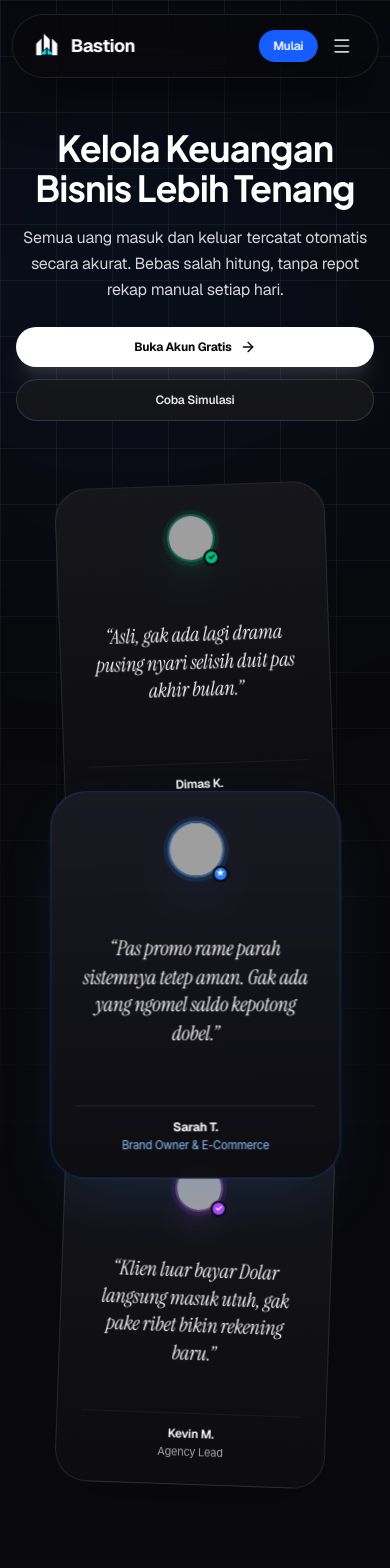
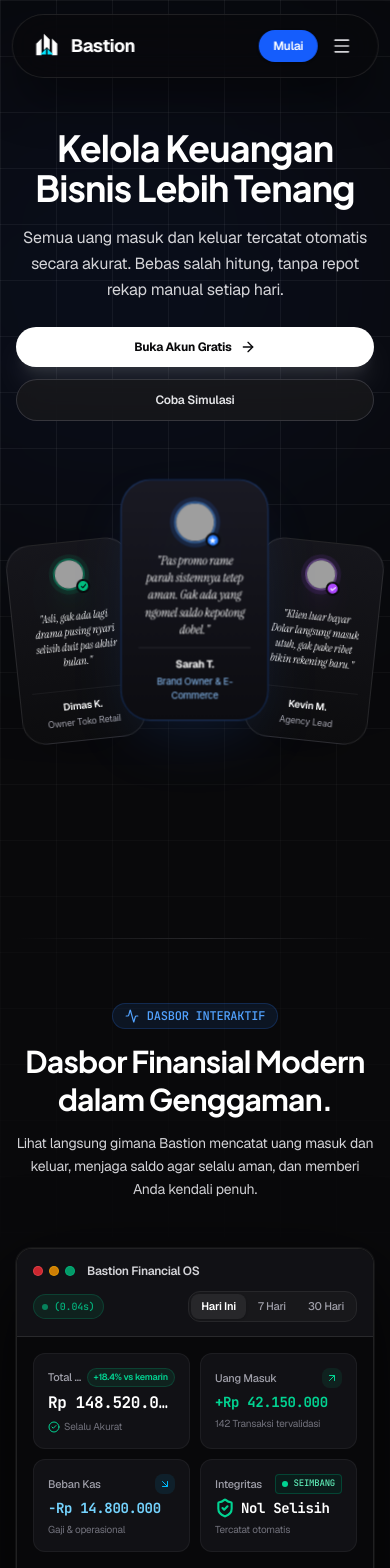
Before and after one commit to agamlatiff/bastion, a React (Vite) app in the folder web/: page / in a window 390 px wide. Shown: the top 1568 px of the page. Built offline with nearby package versions, Linux system fonts and the light colour scheme; grey boxes are pictures that could not be loaded.

Commit message:
feat(landing): keep hero cards horizontal on all devices, remove jargon, clean up dashboard copy

```diff
--- a/web/src/components/landing/ConcentricVault.tsx
+++ b/web/src/components/landing/ConcentricVault.tsx
@@ -106,10 +106,10 @@ export const ConcentricVault: React.FC = () => {
                     {/* Left Column: Interactive Layer Switcher */}
                     <div className="lg:col-span-5 space-y-3.5 sm:space-y-4">
                         <div className="space-y-1.5 sm:space-y-2 pb-1 sm:pb-2 text-left">
-                            <h3 className="text-lg sm:text-2xl font-bold text-white tracking-tight font-heading">
+                            <h3 className="text-xl sm:text-2xl md:text-3xl font-bold text-white tracking-tight font-heading">
                                 Tiga Lapisan Penjaga Kas Usaha
                             </h3>
-                            <p className="text-xs sm:text-sm text-zinc-400 leading-relaxed">
+                            <p className="text-sm sm:text-base text-zinc-300 leading-relaxed">
                                 Klik tiap cincin atau tombol di bawah untuk melihat bagaimana Bastion menjaga uang bisnis Anda dari berbagai risiko di lapangan.
                             </p>
                         </div>
--- a/web/src/pages/LandingPage.tsx
+++ b/web/src/pages/LandingPage.tsx
@@ -119,30 +119,30 @@ export const LandingPage: React.FC = () => {
         {
             id: 'TRX-948',
             time: 'Baru saja',
-            title: 'Pelunasan Invoice B2B #1042',
-            category: 'Penjualan Digital',
-            debitAccount: 'Kas Utama Bank Central',
-            creditAccount: 'Piutang Usaha',
+            title: 'Pembayaran dari Klien #1042',
+            category: 'Penjualan',
+            debitAccount: 'Rekening Utama',
+            creditAccount: 'Uang Masuk',
             amountFormatted: '+Rp 12.500.000',
             isIncome: true,
         },
         {
             id: 'TRX-947',
             time: '8 menit lalu',
-            title: 'Pembayaran Cloud Server AWS',
-            category: 'Infrastruktur',
-            debitAccount: 'Beban Operasional',
-            creditAccount: 'Kas Bank USD ($150)',
+            title: 'Bayar Tagihan Operasional',
+            category: 'Pengeluaran',
+            debitAccount: 'Rekening Utama',
+            creditAccount: 'Uang Keluar',
             amountFormatted: '-Rp 2.450.000',
             isIncome: false,
         },
         {
             id: 'TRX-946',
             time: '24 menit lalu',
-            title: 'Penerimaan QRIS Merchant',
-            category: 'Kasir Retail',
-            debitAccount: 'Kas Kliring QRIS',
-            creditAccount: 'Pendapatan Harian',
+            title: 'Bayar via QRIS',
+            category: 'Kasir',
+            debitAccount: 'Dompet Digital',
+            creditAccount: 'Uang Masuk',
             amountFormatted: '+Rp 3.850.000',
             isIncome: true,
         },
@@ -167,10 +167,10 @@ export const LandingPage: React.FC = () => {
             const newTrx: DashboardTransaction = {
                 id: `TRX-${Math.floor(950 + Math.random() * 49)}`,
                 time: 'Baru saja',
-                title: 'Pesanan Masuk Flash Sale #882',
-                category: 'E-Commerce Live',
-                debitAccount: 'Kas Operasional Bastion',
-                creditAccount: 'Pendapatan Bersih Usaha',
+                title: 'Pesanan Flash Sale #882',
+                category: 'Toko Online',
+                debitAccount: 'Rekening Utama',
+                creditAccount: 'Uang Masuk',
                 amountFormatted: '+Rp 4.500.000',
                 isIncome: true,
             };
@@ -267,94 +267,94 @@ export const LandingPage: React.FC = () => {
                 {/* ===================================================================== */}
                 {/* 3 KARTU TESTIMONI PORTRAIT NUMPUK SEBAGIAN (Ala Mindly)               */}
                 {/* ===================================================================== */}
-                <div className="relative mt-16 sm:mt-24 max-w-5xl mx-auto flex flex-col md:flex-row items-center md:items-end justify-center md:-space-x-8 lg:-space-x-10 px-2 sm:px-3">
+                <div className="relative mt-16 sm:mt-24 max-w-5xl mx-auto flex flex-row items-end justify-center -space-x-6 sm:-space-x-8 lg:-space-x-10 px-2 sm:px-3 overflow-visible">
                     {/* KARTU KIRI: Dimas (Portrait & Terselip Sebagian) */}
-                    <div className="w-[270px] sm:w-[290px] lg:w-[320px] rounded-[2rem] sm:rounded-[2.5rem] border border-white/10 bg-gradient-to-b from-[#16161c]/95 via-[#111115]/95 to-[#0c0c0e]/95 backdrop-blur-xl p-6 sm:p-8 text-center shadow-2xl relative z-10 -rotate-2 md:-rotate-6 md:translate-y-6 md:origin-bottom-right hover:z-30 hover:rotate-0 hover:translate-y-0 transition-all duration-300 flex flex-col justify-between min-h-[350px] sm:min-h-[400px] md:min-h-[480px] group">
+                    <div className="w-[155px] xs:w-[180px] sm:w-[240px] md:w-[270px] lg:w-[300px] rounded-[1.5rem] sm:rounded-[2rem] md:rounded-[2.5rem] border border-white/10 bg-gradient-to-b from-[#16161c]/95 via-[#111115]/95 to-[#0c0c0e]/95 backdrop-blur-xl p-3 sm:p-5 md:p-8 text-center shadow-2xl relative z-10 -rotate-6 translate-y-5 sm:translate-y-6 origin-bottom-right hover:z-30 hover:rotate-0 hover:translate-y-0 transition-all duration-300 flex flex-col justify-between min-h-[200px] sm:min-h-[290px] md:min-h-[400px] lg:min-h-[460px] group">
                         {/* Avatar Muka Orang */}
                         <div className="flex justify-center pt-1">
                             <div className="relative">
                                 <img
                                     src="https://images.unsplash.com/photo-1507003211169-0a1dd7228f2d?w=160&auto=format&fit=crop&q=80"
                                     alt="Dimas K."
-                                    className="w-12 h-12 sm:w-16 sm:h-16 rounded-full object-cover border-2 border-emerald-400/40 shadow-xl shadow-emerald-500/10 ring-4 ring-emerald-500/10"
+                                    className="w-8 h-8 sm:w-12 sm:h-12 md:w-16 md:h-16 rounded-full object-cover border-2 border-emerald-400/40 shadow-xl shadow-emerald-500/10 ring-4 ring-emerald-500/10"
                                 />
-                                <div className="absolute -bottom-1 -right-1 w-4 h-4 sm:w-5 sm:h-5 rounded-full bg-emerald-500 border-2 border-zinc-950 flex items-center justify-center text-[9px] sm:text-[10px] text-zinc-950 font-bold">
+                                <div className="absolute -bottom-1 -right-1 w-3.5 h-3.5 sm:w-4 sm:h-4 md:w-5 md:h-5 rounded-full bg-emerald-500 border-2 border-zinc-950 flex items-center justify-center text-[8px] md:text-[10px] text-zinc-950 font-bold">
                                     ✓
                                 </div>
                             </div>
                         </div>
 
                         {/* Kata-kata Testimoni Santai */}
-                        <div className="my-auto py-4 sm:py-6 px-1 space-y-2 sm:space-y-3">
-                            <p className="font-display text-xl sm:text-2xl lg:text-[26px] text-zinc-100 font-normal leading-snug italic">
-                                “Asli, gak ada lagi drama pusing nyari selisih duit pas akhir bulan.”
+                        <div className="my-auto py-2 sm:py-4 md:py-6 px-1 space-y-1 sm:space-y-3">
+                            <p className="font-display text-[11px] sm:text-base md:text-xl lg:text-[22px] text-zinc-100 font-normal leading-snug italic">
+                                "Asli, gak ada lagi drama pusing nyari selisih duit pas akhir bulan."
                             </p>
                         </div>
 
                         {/* Nama & Usaha */}
-                        <div className="pt-3 sm:pt-4 border-t border-white/5 space-y-0.5">
-                            <span className="font-semibold text-xs sm:text-sm text-white block">Dimas K.</span>
-                            <span className="text-[11px] sm:text-xs text-zinc-400 block font-sans">Owner Toko Retail</span>
+                        <div className="pt-2 sm:pt-3 md:pt-4 border-t border-white/5 space-y-0.5">
+                            <span className="font-semibold text-[10px] sm:text-xs md:text-sm text-white block">Dimas K.</span>
+                            <span className="text-[9px] sm:text-[11px] md:text-xs text-zinc-400 block font-sans">Owner Toko Retail</span>
                         </div>
                     </div>
 
                     {/* KARTU TENGAH: Sarah (Portrait Paling Depan & Menonjol) */}
-                    <div className="w-[285px] sm:w-[310px] lg:w-[340px] rounded-[2.2rem] sm:rounded-[2.8rem] border border-blue-500/30 bg-gradient-to-b from-[#1a1a24]/98 via-[#13131a]/98 to-[#0d0d12]/98 backdrop-blur-xl p-6 sm:p-9 text-center shadow-[0_25px_60px_-15px_rgba(0,0,0,0.9)] shadow-blue-500/15 relative z-20 -mt-10 sm:-mt-12 md:mt-0 md:-translate-y-2 scale-102 md:scale-105 hover:scale-108 transition-all duration-300 flex flex-col justify-between min-h-[380px] sm:min-h-[430px] md:min-h-[510px] group my-0">
+                    <div className="w-[175px] xs:w-[200px] sm:w-[265px] md:w-[300px] lg:w-[330px] rounded-[1.8rem] sm:rounded-[2.2rem] md:rounded-[2.8rem] border border-blue-500/30 bg-gradient-to-b from-[#1a1a24]/98 via-[#13131a]/98 to-[#0d0d12]/98 backdrop-blur-xl p-4 sm:p-7 md:p-9 text-center shadow-[0_25px_60px_-15px_rgba(0,0,0,0.9)] shadow-blue-500/15 relative z-20 scale-105 hover:scale-108 transition-all duration-300 flex flex-col justify-between min-h-[220px] sm:min-h-[320px] md:min-h-[450px] lg:min-h-[490px] group my-0">
                         {/* Avatar Muka Orang */}
                         <div className="flex justify-center pt-1">
                             <div className="relative">
                                 <img
                                     src="https://images.unsplash.com/photo-1534528741775-53994a69daeb?w=160&auto=format&fit=crop&q=80"
                                     alt="Sarah T."
-                                    className="w-14 h-14 sm:w-18 sm:h-18 rounded-full object-cover border-2 border-blue-400/50 shadow-2xl shadow-blue-500/20 ring-4 ring-blue-500/15"
+                                    className="w-10 h-10 sm:w-14 sm:h-14 md:w-18 md:h-18 rounded-full object-cover border-2 border-blue-400/50 shadow-2xl shadow-blue-500/20 ring-4 ring-blue-500/15"
                                 />
-                                <div className="absolute -bottom-1 -right-1 w-4 h-4 sm:w-5 sm:h-5 rounded-full bg-blue-500 border-2 border-zinc-950 flex items-center justify-center text-[9px] sm:text-[10px] text-white font-bold">
+                                <div className="absolute -bottom-1 -right-1 w-3.5 h-3.5 sm:w-4 sm:h-4 md:w-5 md:h-5 rounded-full bg-blue-500 border-2 border-zinc-950 flex items-center justify-center text-[8px] md:text-[10px] text-white font-bold">
                                     ★
                                 </div>
                             </div>
                         </div>
 
                         {/* Kata-kata Testimoni Santai */}
-                        <div className="my-auto py-4 sm:py-6 px-1 space-y-2 sm:space-y-3">
-                            <p className="font-display text-xl sm:text-2xl lg:text-[28px] text-white font-normal leading-snug italic">
-                                “Pas promo rame parah sistemnya tetep aman. Gak ada yang ngomel saldo kepotong dobel.”
+                        <div className="my-auto py-2 sm:py-4 md:py-6 px-1 space-y-1 sm:space-y-3">
+                            <p className="font-display text-[12px] sm:text-lg md:text-2xl lg:text-[26px] text-white font-normal leading-snug italic">
+                                "Pas promo rame parah sistemnya tetep aman. Gak ada yang ngomel saldo kepotong dobel."
                             </p>
                         </div>
 
                         {/* Nama & Usaha */}
-                        <div className="pt-3 sm:pt-4 border-t border-white/10 space-y-0.5">
-                            <span className="font-bold text-xs sm:text-sm text-white block">Sarah T.</span>
-                            <span className="text-[11px] sm:text-xs text-blue-300 block font-sans">Brand Owner & E-Commerce</span>
+                        <div className="pt-2 sm:pt-3 md:pt-4 border-t border-white/10 space-y-0.5">
+                            <span className="font-bold text-[10px] sm:text-xs md:text-sm text-white block">Sarah T.</span>
+                            <span className="text-[9px] sm:text-[11px] md:text-xs text-blue-300 block font-sans">Brand Owner & E-Commerce</span>
                         </div>
                     </div>
 
                     {/* KARTU KANAN: Kevin (Portrait & Terselip Sebagian) */}
-                    <div className="w-[270px] sm:w-[290px] lg:w-[320px] rounded-[2rem] sm:rounded-[2.5rem] border border-white/10 bg-gradient-to-b from-[#16161c]/95 via-[#111115]/95 to-[#0c0c0e]/95 backdrop-blur-xl p-6 sm:p-8 text-center shadow-2xl relative z-10 rotate-2 md:rotate-6 -mt-10 sm:-mt-12 md:mt-0 md:translate-y-6 md:origin-bottom-left hover:z-30 hover:rotate-0 hover:translate-y-0 transition-all duration-300 flex flex-col justify-between min-h-[350px] sm:min-h-[400px] md:min-h-[480px] group">
+                    <div className="w-[155px] xs:w-[180px] sm:w-[240px] md:w-[270px] lg:w-[300px] rounded-[1.5rem] sm:rounded-[2rem] md:rounded-[2.5rem] border border-white/10 bg-gradient-to-b from-[#16161c]/95 via-[#111115]/95 to-[#0c0c0e]/95 backdrop-blur-xl p-3 sm:p-5 md:p-8 text-center shadow-2xl relative z-10 rotate-6 translate-y-5 sm:translate-y-6 origin-bottom-left hover:z-30 hover:rotate-0 hover:translate-y-0 transition-all duration-300 flex flex-col justify-between min-h-[200px] sm:min-h-[290px] md:min-h-[400px] lg:min-h-[460px] group">
                         {/* Avatar Muka Orang */}
                         <div className="flex justify-center pt-1">
                             <div className="relative">
                                 <img
                                     src="https://images.unsplash.com/photo-1539571696357-5a69c17a67c6?w=160&auto=format&fit=crop&q=80"
                                     alt="Kevin M."
-                                    className="w-12 h-12 sm:w-16 sm:h-16 rounded-full object-cover border-2 border-purple-400/40 shadow-xl shadow-purple-500/10 ring-4 ring-purple-500/10"
+                                    className="w-8 h-8 sm:w-12 sm:h-12 md:w-16 md:h-16 rounded-full object-cover border-2 border-purple-400/40 shadow-xl shadow-purple-500/10 ring-4 ring-purple-500/10"
                                 />
-                                <div className="absolute -bottom-1 -right-1 w-4 h-4 sm:w-5 sm:h-5 rounded-full bg-purple-500 border-2 border-zinc-950 flex items-center justify-center text-[9px] sm:text-[10px] text-white font-bold">
+                                <div className="absolute -bottom-1 -right-1 w-3.5 h-3.5 sm:w-4 sm:h-4 md:w-5 md:h-5 rounded-full bg-purple-500 border-2 border-zinc-950 flex items-center justify-center text-[8px] md:text-[10px] text-white font-bold">
                                     ✓
                                 </div>
                             </div>
                         </div>
 
                         {/* Kata-kata Testimoni Santai */}
-                        <div className="my-auto py-4 sm:py-6 px-1 space-y-2 sm:space-y-3">
-                            <p className="font-display text-xl sm:text-2xl lg:text-[26px] text-zinc-100 font-normal leading-snug italic">
-                                “Klien luar bayar Dolar langsung masuk utuh, gak pake ribet bikin rekening baru.”
+                        <div className="my-auto py-2 sm:py-4 md:py-6 px-1 space-y-1 sm:space-y-3">
+                            <p className="font-display text-[11px] sm:text-base md:text-xl lg:text-[22px] text-zinc-100 font-normal leading-snug italic">
+                                "Klien luar bayar Dolar langsung masuk utuh, gak pake ribet bikin rekening baru."
                             </p>
                         </div>
 
                         {/* Nama & Usaha */}
-                        <div className="pt-3 sm:pt-4 border-t border-white/5 space-y-0.5">
-                            <span className="font-semibold text-xs sm:text-sm text-white block">Kevin M.</span>
-                            <span className="text-[11px] sm:text-xs text-zinc-400 block font-sans">Agency Lead</span>
+                        <div className="pt-2 sm:pt-3 md:pt-4 border-t border-white/5 space-y-0.5">
+                            <span className="font-semibold text-[10px] sm:text-xs md:text-sm text-white block">Kevin M.</span>
+                            <span className="text-[9px] sm:text-[11px] md:text-xs text-zinc-400 block font-sans">Agency Lead</span>
                         </div>
                     </div>
                 </div>
@@ -380,7 +380,7 @@ export const LandingPage: React.FC = () => {
                             Dasbor Finansial Modern dalam Genggaman.
                         </h2>
                         <p className="text-sm sm:text-base md:text-lg text-zinc-300 leading-relaxed max-w-2xl mx-auto">
-                            Pantau arus kas, verifikasi pembukuan berpasangan, dan uji proteksi anti-minus langsung pada miniatur dasbor Bastion di bawah ini.
+                            Lihat langsung gimana Bastion mencatat uang masuk dan keluar, menjaga saldo agar selalu aman, dan memberi Anda kendali penuh.
                         </p>
                     </div>
 
@@ -484,7 +484,7 @@ export const LandingPage: React.FC = () => {
                                     </div>
                                     <div className="text-[10px] sm:text-[11px] text-zinc-500 flex items-center gap-1 truncate">
                                         <CheckCircle2 className="w-3 sm:w-3.5 h-3 sm:h-3.5 text-emerald-400 shrink-0" />
-                                        <span>100% Cocok Fisik</span>
+                                        <span>Selalu Akurat</span>
                                     </div>
                                 </div>
 
@@ -533,7 +533,7 @@ export const LandingPage: React.FC = () => {
                                         <span>Nol Selisih</span>
                                     </div>
                                     <div className="text-[10px] sm:text-[11px] text-zinc-500 truncate">
-                                        Double-entry otomatis
+                                        Tercatat otomatis
                                     </div>
                                 </div>
                             </div>
@@ -543,7 +543,7 @@ export const LandingPage: React.FC = () => {
                                 {/* Chart Card Header & Legend */}
                                 <div className="flex flex-col sm:flex-row sm:items-center justify-between gap-3 pb-3 sm:pb-4 border-b border-white/5 relative z-10">
                                     <div>
-                                        <div className="text-[11px] sm:text-xs text-zinc-400 font-medium">Tren Arus Kas Terkonsolidasi</div>
+                                        <div className="text-[11px] sm:text-xs text-zinc-400 font-medium">Tren Uang Masuk</div>
                                         <div className="text-lg sm:text-2xl font-bold font-mono text-white tracking-tight flex items-center gap-2.5 sm:gap-3 pt-0.5">
                                             <span>Rp {displayBalance.toLocaleString('id-ID')},00</span>
                                             <span className="text-[10px] sm:text-xs font-semibold text-emerald-400 bg-emerald-500/10 border border-emerald-500/20 px-2 py-0.5 rounded-full">
@@ -655,11 +655,11 @@ export const LandingPage: React.FC = () => {
                                         <div className="flex items-center gap-2 sm:gap-2.5">
                                             <div className="w-2 sm:w-2.5 h-2 sm:h-2.5 rounded-full bg-emerald-400 animate-ping" />
                                             <h4 className="text-xs sm:text-sm font-bold text-white tracking-tight">
-                                                Mutasi Berpasangan Real-Time
+                                                Riwayat Transaksi Terbaru
                                             </h4>
                                         </div>
                                         <span className="text-[9px] sm:text-[10px] text-emerald-400 bg-emerald-500/10 border border-emerald-500/20 px-2 py-0.5 rounded-full font-mono font-medium">
-                                            DEBIT = KREDIT ✓
+                                            SALDO OK ✓
                                         </span>
                                     </div>
 
@@ -684,11 +684,11 @@ export const LandingPage: React.FC = () => {
                                                 </div>
 
                                                 <div className="flex flex-col sm:flex-row sm:items-center justify-between gap-1 text-xs pt-0.5 sm:pt-1">
-                                                    {/* Double Entry Pairing Indicator */}
+                                                    {/* From → To indicator */}
                                                     <div className="flex items-center gap-1.5 text-[10px] sm:text-[11px] text-zinc-400 min-w-0">
-                                                        <span className="text-zinc-300 font-medium truncate">Debit: {trx.debitAccount}</span>
-                                                        <span className="text-zinc-600 shrink-0">⇄</span>
-                                                        <span className="text-zinc-300 font-medium truncate">Kredit: {trx.creditAccount}</span>
+                                                        <span className="text-zinc-400 truncate">{trx.debitAccount}</span>
+                                                        <span className="text-zinc-600 shrink-0">→</span>
+                                                        <span className="text-zinc-400 truncate">{trx.creditAccount}</span>
                                                     </div>
                                                     <span
                                                         className={`font-bold font-mono text-xs sm:text-sm shrink-0 self-end sm:self-auto ${
@@ -703,8 +703,8 @@ export const LandingPage: React.FC = () => {
                                     </div>
 
                                     <div className="pt-2 border-t border-white/5 flex items-center justify-between text-[10px] sm:text-[11px] text-zinc-500">
-                                        <span>Protokol Double-Entry Ledger</span>
-                                        <span className="text-emerald-400 font-medium">Rekonsiliasi Otomatis Aktif</span>
+                                        <span>Pembukuan Otomatis</span>
+                                        <span className="text-emerald-400 font-medium">Selalu Seimbang ✓</span>
                                     </div>
                                 </div>
 
@@ -817,7 +817,7 @@ export const LandingPage: React.FC = () => {
                             <Sparkles className="w-3.5 h-3.5" />
                             <span>KEUNGGULAN UTAMA</span>
                         </div>
-                        <h2 className="text-3xl sm:text-4xl md:text-5xl font-bold text-white tracking-tight font-heading leading-tight">
+                        <h2 className="text-3xl sm:text-4xl md:text-5xl lg:text-6xl font-bold text-white tracking-tight font-heading leading-tight">
                             Semua yang Bisnis Anda Butuhkan.
                         </h2>
                         <p className="text-sm sm:text-base md:text-lg text-zinc-300 leading-relaxed max-w-xl">
@@ -901,17 +901,17 @@ export const LandingPage: React.FC = () => {
                                     Laporan Keuangan Rapi Tanpa Lembur
                                 </h3>
                                 <p className="text-xs sm:text-sm text-zinc-400 leading-relaxed">
-                                    Semua mutasi sudah terhubung rapi sejak awal. Rekonsiliasi dan laporan bulanan selesai dalam hitungan detik.
+                                    Semua transaksi sudah tercatat rapi sejak awal. Laporan bulanan selesai dalam hitungan detik, tanpa perlu rekap manual.
                                 </p>
                             </div>
 
                             <div className="p-3.5 sm:p-4 rounded-xl sm:rounded-2xl bg-zinc-900/80 border border-zinc-800 text-xs text-zinc-300 flex items-center justify-between">
                                 <div className="space-y-0.5">
-                                    <span className="font-bold text-white block text-xs">Pencatatan Berpasangan</span>
+                                    <span className="font-bold text-white block text-xs">Catatan Lengkap & Rapi</span>
                                     <span className="text-[10px] sm:text-[11px] text-zinc-400">Laporan siap kapan saja</span>
                                 </div>
                                 <span className="text-[10px] sm:text-xs font-mono font-bold text-emerald-400 px-2 sm:px-2.5 py-0.5 sm:py-1 rounded-full bg-emerald-500/10 border border-emerald-500/20 shrink-0">
-                                    100% SEIMBANG
+                                    SELALU AKURAT
                                 </span>
                             </div>
                         </div>
```
Also changed, not shown: web/index.html (+7 -2 lines), 1 other file (tests, documents, lock files or other folders).
